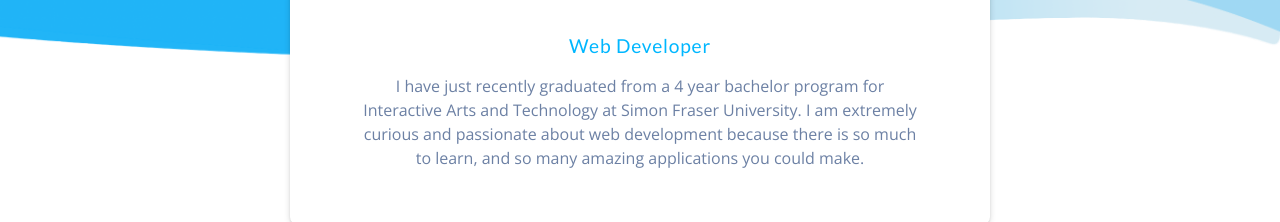
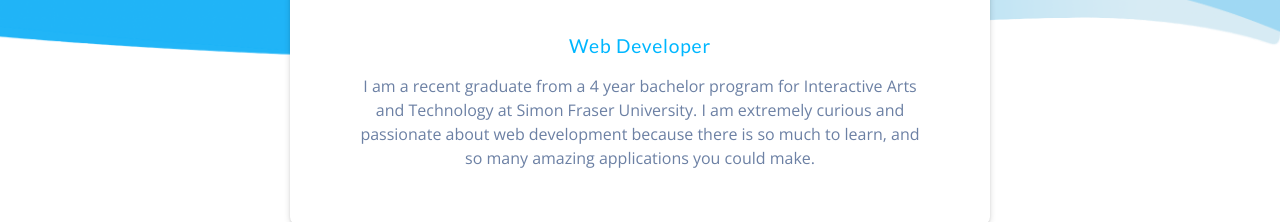
Before and after one commit to szechaun/portfolio, a plain HTML site: page index.html in a window 1280 px wide. Shown: the part 191-413 px from the top of the page. Drawn offline with nearby package versions, Linux system fonts and the light colour scheme.

Commit message:
text update

```diff
--- a/index.html
+++ b/index.html
@@ -39,7 +39,7 @@
     <h1 class="name">Hi, I'm Timothy <span>Chan</span></h1>
     <div class="card">
       <h2 class="card_title">Web Developer</h2>
-      <p class="card_text">I have just recently graduated from a 4 year bachelor program for Interactive Arts
+      <p class="card_text">I am a recent graduate from a 4 year bachelor program for Interactive Arts
         and Technology at Simon Fraser University. I am extremely curious and passionate about web development because
         there is so much to learn, and so many amazing applications you could make.
       </p>
```
